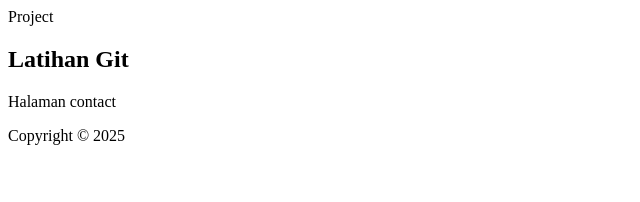
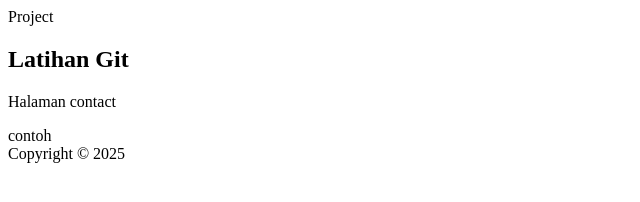
Before and after one commit to APExwin32mous/CompanyProfile, a plain HTML site: page contact.html in a window 1280 px wide. Shown: the whole page, without its empty margins (0-640 px from the left). Drawn offline with Linux system fonts and the light colour scheme.

Commit message:
penambahan form pada contact

```diff
--- a/contact.html
+++ b/contact.html
@@ -11,6 +11,7 @@
     <div>
         <p>Halaman contact</p>
     </div>
+    <form action="">contoh</form>
     <footer>Copyright &copy; 2025</footer>
 </body>
 </html>
```
